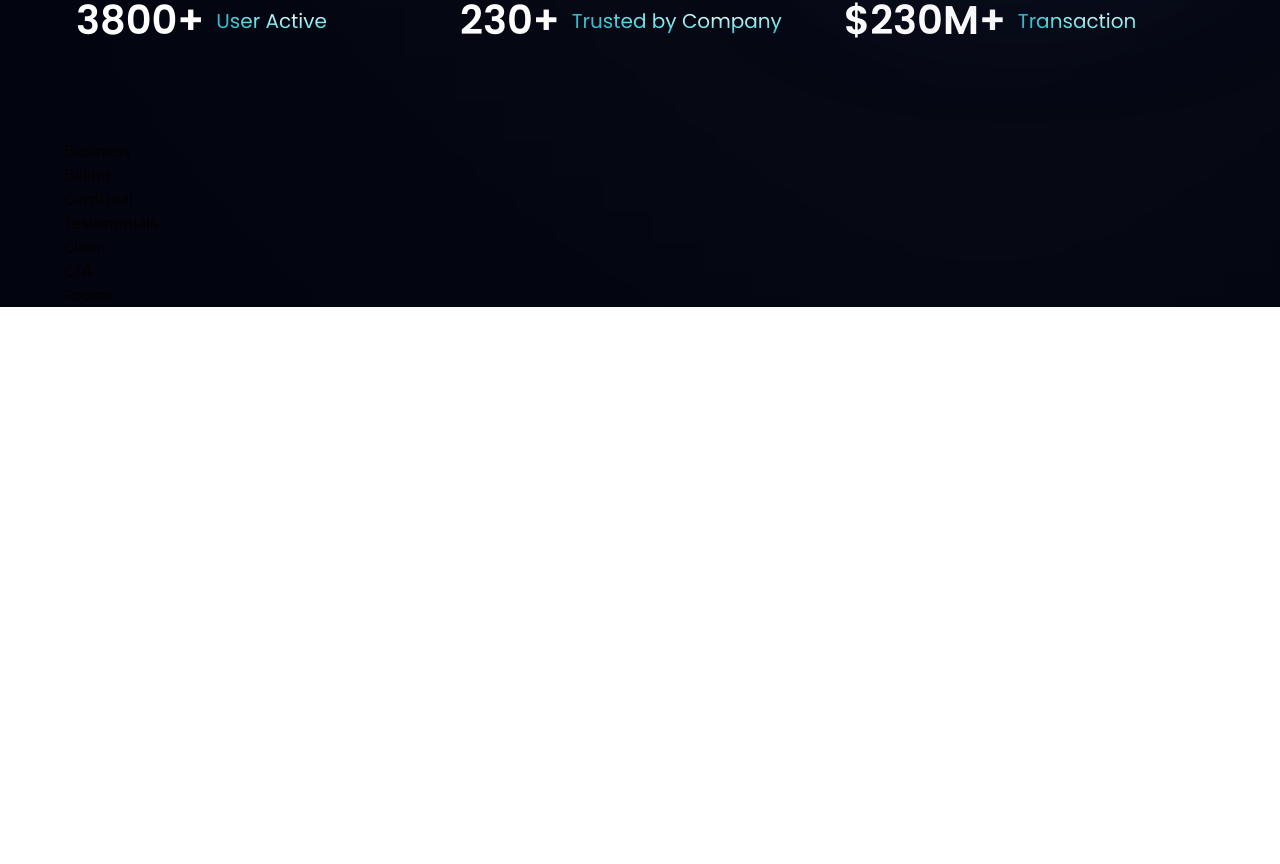
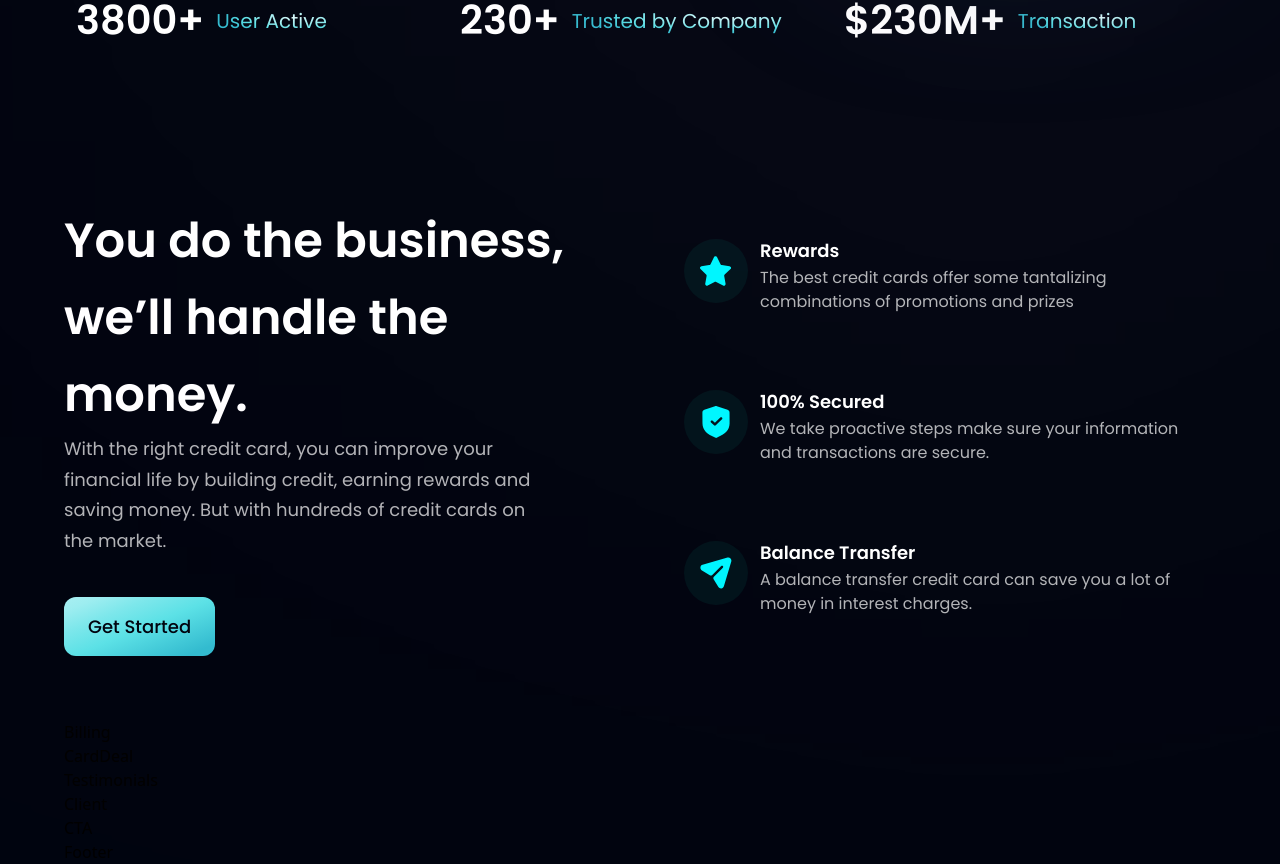
Before and after one commit to hossein-jorfi/landing-page, a React (Vite) app: page / in a window 1280 px wide. Shown: the part 790-1654 px from the top of the page. Before the commit the page ends 1097 px from the top, so only its background shows below. Built offline with nearby package versions, Linux system fonts and the light colour scheme.

Commit message:
business section completed

```diff
--- a/src/components/Business.tsx
+++ b/src/components/Business.tsx
@@ -1,7 +1,59 @@
+import { features } from "../constants";
+import styles, { layout } from "../style";
+import Button from "./Button";
+
+const FeaturesCard = ({
+  icon,
+  title,
+  content,
+}: {
+  icon: string;
+  title: string;
+  content: string;
+}) => {
+  return (
+    <div className={`flex flex-row p-6 rounded-[20px] feature-card`}>
+      <div
+        className={`w-[64px] h-[64px] rounded-full ${styles.flexCenter} bg-dimBlue`}
+      >
+        <img src={icon} alt="icon" className="w-1/2 h-1/2" />
+      </div>
+
+      <div className="flex-1 flex flex-col ml-3">
+        <h4 className="font-poppins font-semibold text-white text-[18px] leading-[23px] mb-1">
+          {title}
+        </h4>
+        <p className="font-poppins font-normal text-dimWhite text-[16px] leading-[24px] mb-1">
+          {content}
+        </p>
+      </div>
+    </div>
+  );
+};
+
 const Business = () => {
   return (
-    <div>Business</div>
-  )
-}
+    <section id="features" className={layout.section}>
+      <div className={layout.sectionInfo}>
+        <h2 className={styles.heading2}>
+          You do the business, <br className="hidden sm:block" /> we’ll handle
+          the money.
+        </h2>
+        <p className={`${styles.paragraph} max-w-[480px]`}>
+          With the right credit card, you can improve your financial life by
+          building credit, earning rewards and saving money. But with hundreds
+          of credit cards on the market.
+        </p>
+        <Button styles="mt-10 rounded-xl" />
+      </div>
 
-export default Business
+      <div className={`${layout.sectionImg} flex-col space-y-6`}>
+        {features.map((item) => (
+          <FeaturesCard key={item.id} {...item} />
+        ))}
+      </div>
+    </section>
+  );
+};
+
+export default Business;
--- a/src/components/Button.tsx
+++ b/src/components/Button.tsx
@@ -1,7 +1,12 @@
-const Button = () => {
+const Button = ({ styles }: { styles: string }) => {
   return (
-    <div>Button</div>
-  )
-}
+    <button
+      type="button"
+      className={`py-4 px-6 bg-blue-gradient font-poppins font-medium text-[18px] text-primary outline-none ${styles}`}
+    >
+      Get Started
+    </button>
+  );
+};
 
-export default Button
+export default Button;
```
